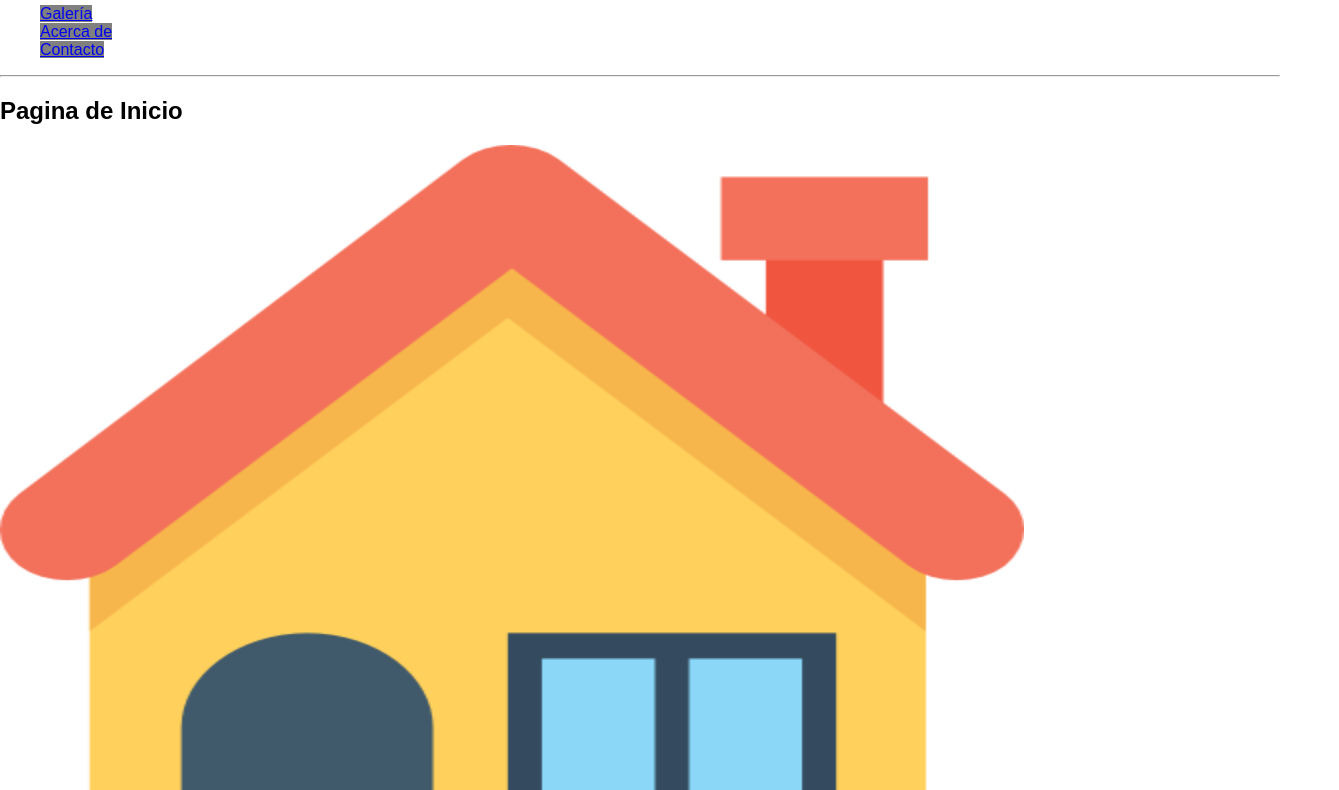
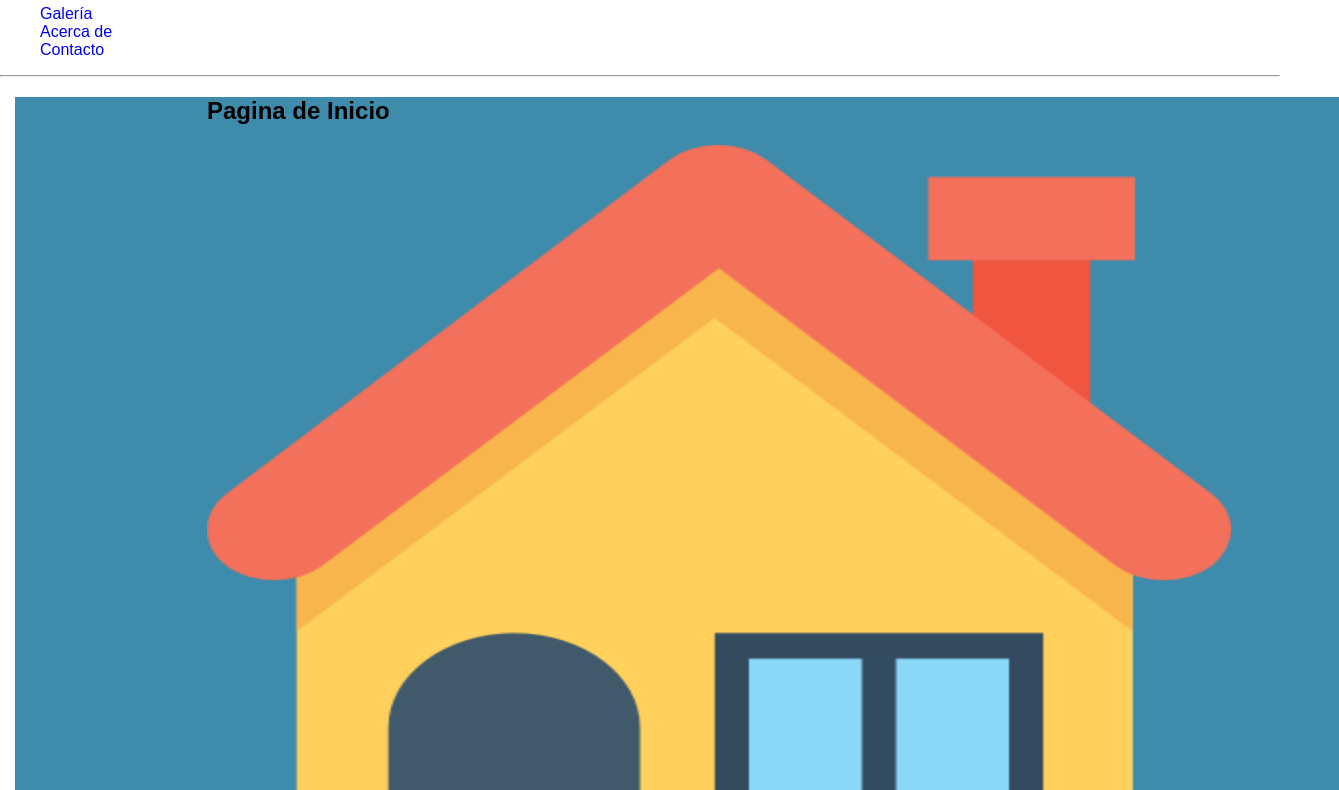
Before and after one commit to Maxrealms2002/Programacion-Web, a plain HTML site: page Ejercicios-HTML/Ejercicio_2/Mi_sitio_web/index.html in a window 1280 px wide. Shown: the part 123-913 px from the top of the page, 1339 px wide, since content can reach past the window. Drawn offline with Linux system fonts and the light colour scheme.

Commit message:
Agregue margenes externos e internos a mi pagina web

```diff
--- a/Ejercicios-HTML/Ejercicio_2/Mi_sitio_web/css/main.css
+++ b/Ejercicios-HTML/Ejercicio_2/Mi_sitio_web/css/main.css
@@ -1,3 +1,16 @@
-a{
-    background: gray;
+a {
+  text-decoration: none;
 }
+
+#cubierta {
+  width: 940px;
+  margin-top: 0px;
+  margin-bottom: 0px;
+  margin-right: 15px;
+  margin-left: 15px;
+  background-color: rgb(63, 139, 171);
+  padding-top: 0px;
+  padding-right: 15%;
+  padding-bottom: 0px;
+  padding-left: 15%;
+}
--- a/Ejercicios-HTML/Ejercicio_2/Mi_sitio_web/index.html
+++ b/Ejercicios-HTML/Ejercicio_2/Mi_sitio_web/index.html
@@ -25,6 +25,7 @@
         </nav>
         <hr>
     </header>
+    <div id="cubierta">
         <section>
             <h2>Pagina de Inicio</h2>
             <figure>
@@ -41,6 +42,7 @@
                     alt="Facebook Logo"></a>
             <p> <small>&copy; 2022 </small> - Miguel Raziel Jesus Fernandez Pascual</p>
         </footer>
+    </div>
 </body>
 
 </html>
```
Also changed, not shown: Ejercicios-HTML/Ejercicio_2/Mi_sitio_web/galeria.html (+4 -0 lines). Lines whose indentation alone changed are shown as unchanged.
